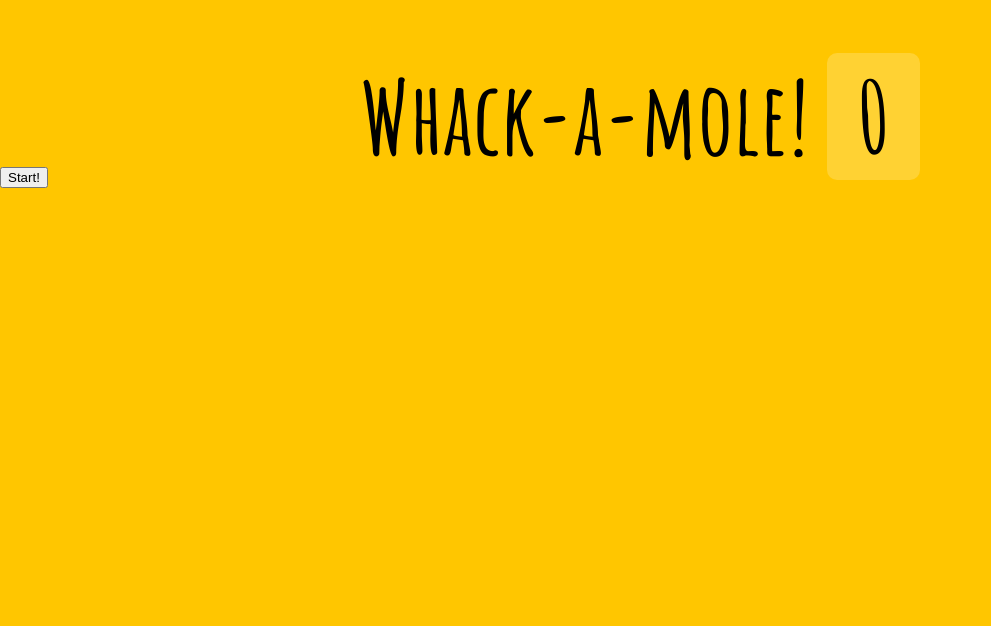
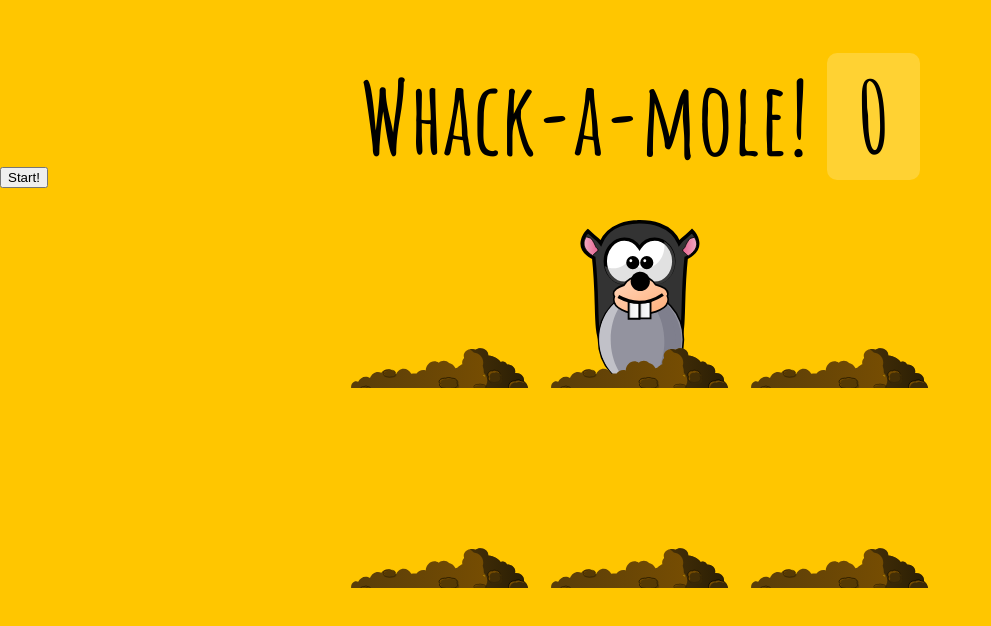
Before and after one commit to miya89/javascript30_30, a plain HTML site: page index.html in a window 1280 px wide. Both pictures are taken after a click on the button "Start!". Shown: the whole page, without its empty margins (0-991 px from the left). Drawn offline with Linux system fonts and the light colour scheme.

Commit message:
Add func to moles and dirt

```diff
--- a/index.html
+++ b/index.html
@@ -12,7 +12,7 @@
   </head>
   <body>
     <h1>Whack-a-mole! <span class="score">0</span></h1>
-    <button onClick="startGame()">Start!</button>
+    <button>Start!</button>
 
     <div class="game">
       <div class="hole hole1">
@@ -34,7 +34,6 @@
         <div class="mole"></div>
       </div>
     </div>
-
     <script src="src/script.js"></script>
   </body>
 </html>
--- a/src/script.js
+++ b/src/script.js
@@ -1,3 +1,50 @@
 const holes = document.querySelectorAll(".hole");
 const scoreBoard = document.querySelector(".score");
 const moles = document.querySelectorAll(".mole");
+const button = document.querySelector("button");
+let lastHole;
+let timeUp = false;
+let score = 0;
+
+function randTime(min, max) {
+  return Math.round(Math.random() * (max - min) + min);
+}
+
+function randHole(holes) {
+  const indx = Math.floor(Math.random() * holes.length);
+  const hole = holes[indx];
+  if (hole === lastHole) {
+    console.log("Nah that's the same hole");
+    randHole(holes);
+  }
+  lastHole = hole;
+  return hole;
+}
+
+function peep() {
+  const time = randTime(200, 1000);
+  const hole = randHole(holes);
+  hole.classList.add("up");
+  setTimeout(() => {
+    hole.classList.remove("up");
+    if (!timeUp) peep();
+  }, time);
+}
+
+function startGame() {
+  scoreBoard.textContent = 0;
+  timeUp = false;
+  score = 0;
+  peep();
+  setTimeout(() => (timeUp = true), 10000);
+}
+button.addEventListener("click", startGame);
+
+function bonk(e) {
+  if (!e.isTrusted) return;
+  score++;
+  this.classList.remove("up");
+  scoreBoard.textContent = score;
+}
+
+moles.forEach((mole) => mole.addEventListener("click", bonk));
--- a/src/style.css
+++ b/src/style.css
@@ -57,7 +57,7 @@ h1 {
 }
 
 .mole {
-  background: url("mole.svg") bottom center no-repeat;
+  background: url(mole.svg) bottom center no-repeat;
   background-size: 60%;
   position: absolute;
   top: 100%;
```
Also changed, not shown: src/dirt.svg (added), src/mole.svg (added).
